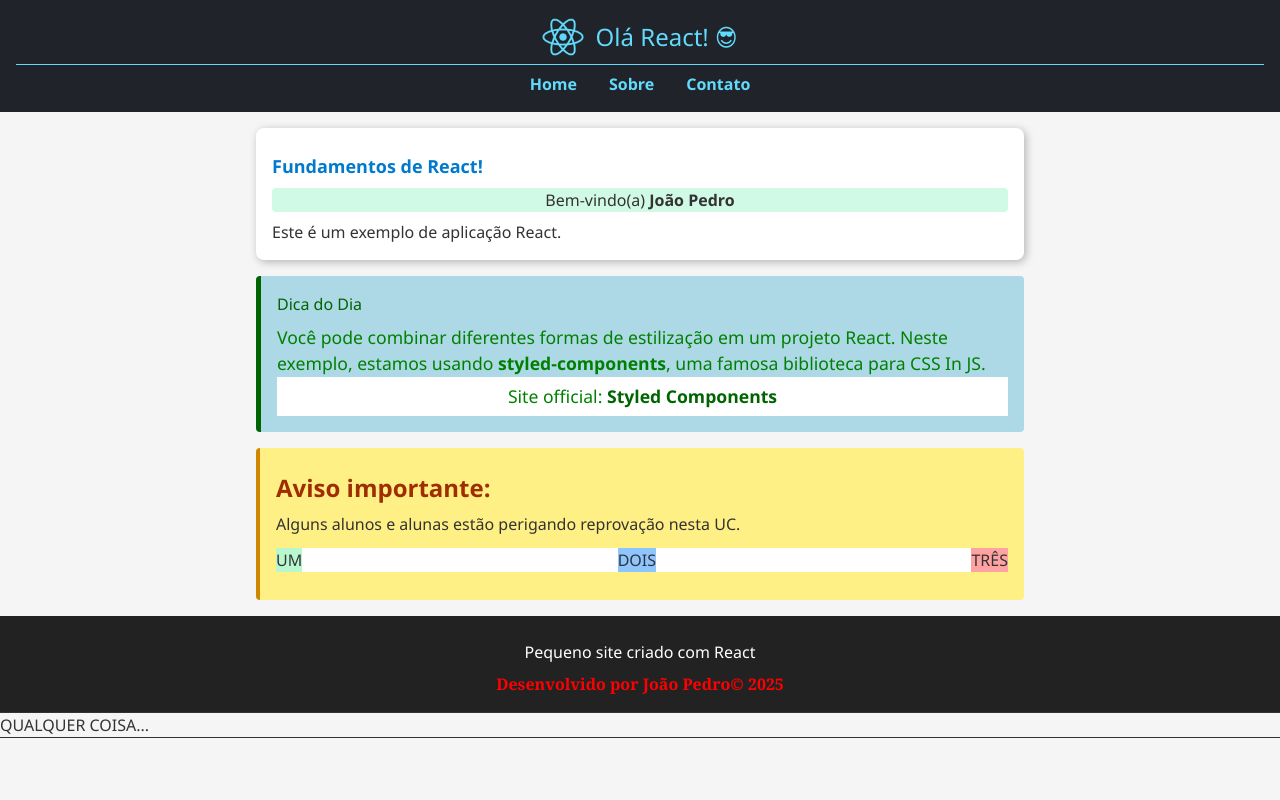
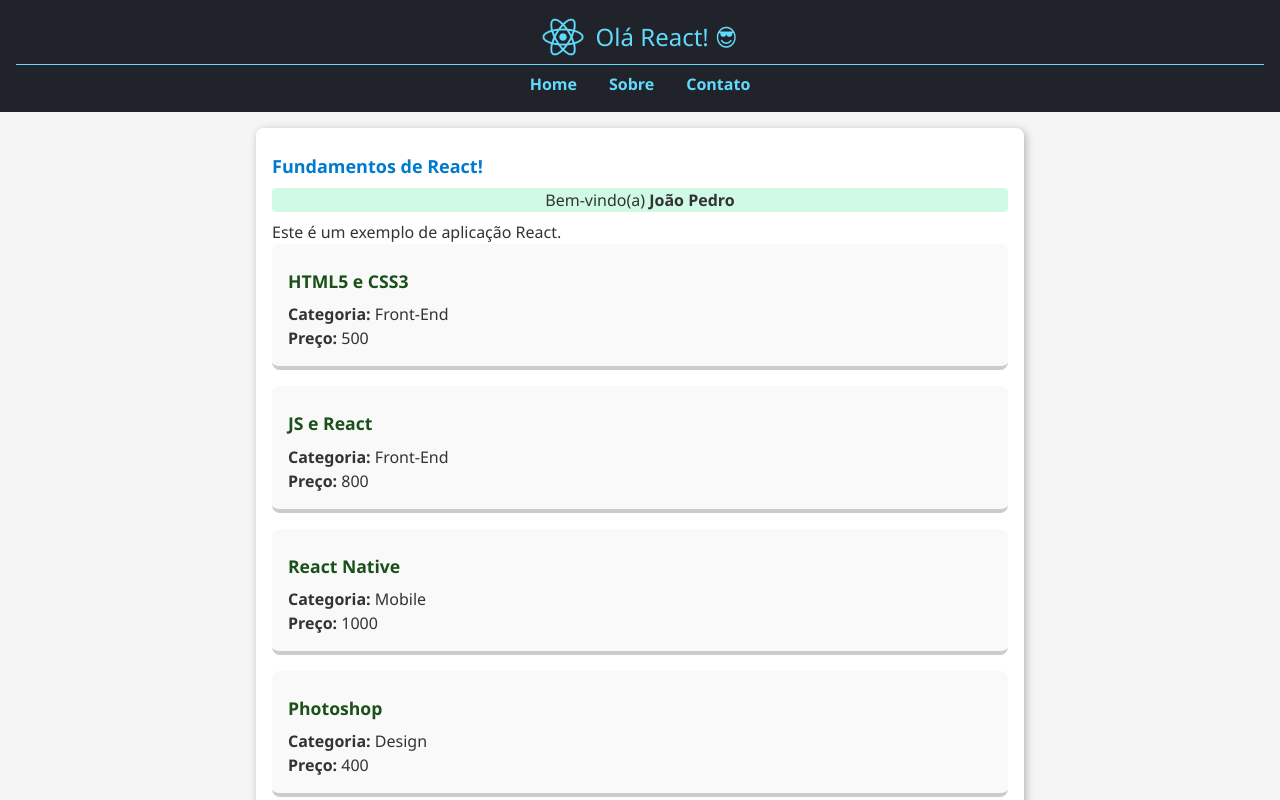
Before and after one commit to joaopedro-style/react-fundamentos, a React (Vite) app: page / in a window 1280 px wide. Shown: the top 800 px of the page. Built offline with nearby package versions, Linux system fonts and the light colour scheme.

Commit message:
Aplica map para carregar artigo de cada curso

```diff
--- a/src/components/Conteudo/Conteudo.tsx
+++ b/src/components/Conteudo/Conteudo.tsx
@@ -1,9 +1,9 @@
-import Artigo from "./Artigo/Artigo";
 import AvisoImportante from "./AvisoImportante/AvisoImportante";
 import DicaDoDia from "./DicaDoDia/DicaDoDia";
 import estilos from "./Conteudo.module.css";
 import Saudacao from "./Saudacao";
 import cursos from "../../data/cursos";
+import Artigo from "./Artigo/Artigo";
 
 export default function Conteudo() {
   return (
@@ -18,6 +18,10 @@ export default function Conteudo() {
         <p>Este é um exemplo de aplicação React.</p>
 
         {/* Faça a lógica necessária para apresentar o componente Artigo e passar para ele os dados de cada curso proveniente de cursos. */}
+
+        {cursos.map((curso) => {
+          return <Artigo dados={curso} key={curso.id} />;
+        })}
       </section>
 
       <DicaDoDia />
```
